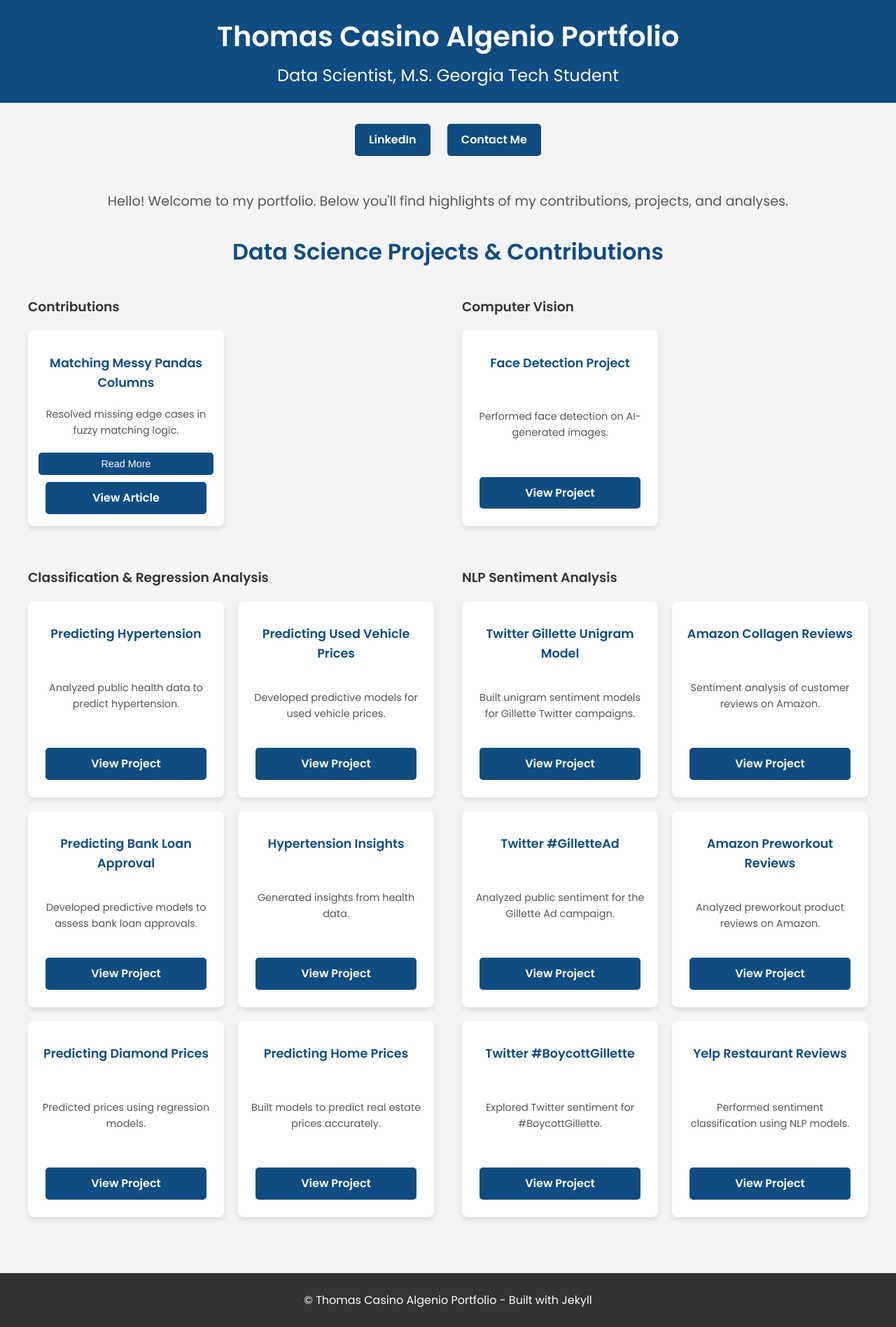
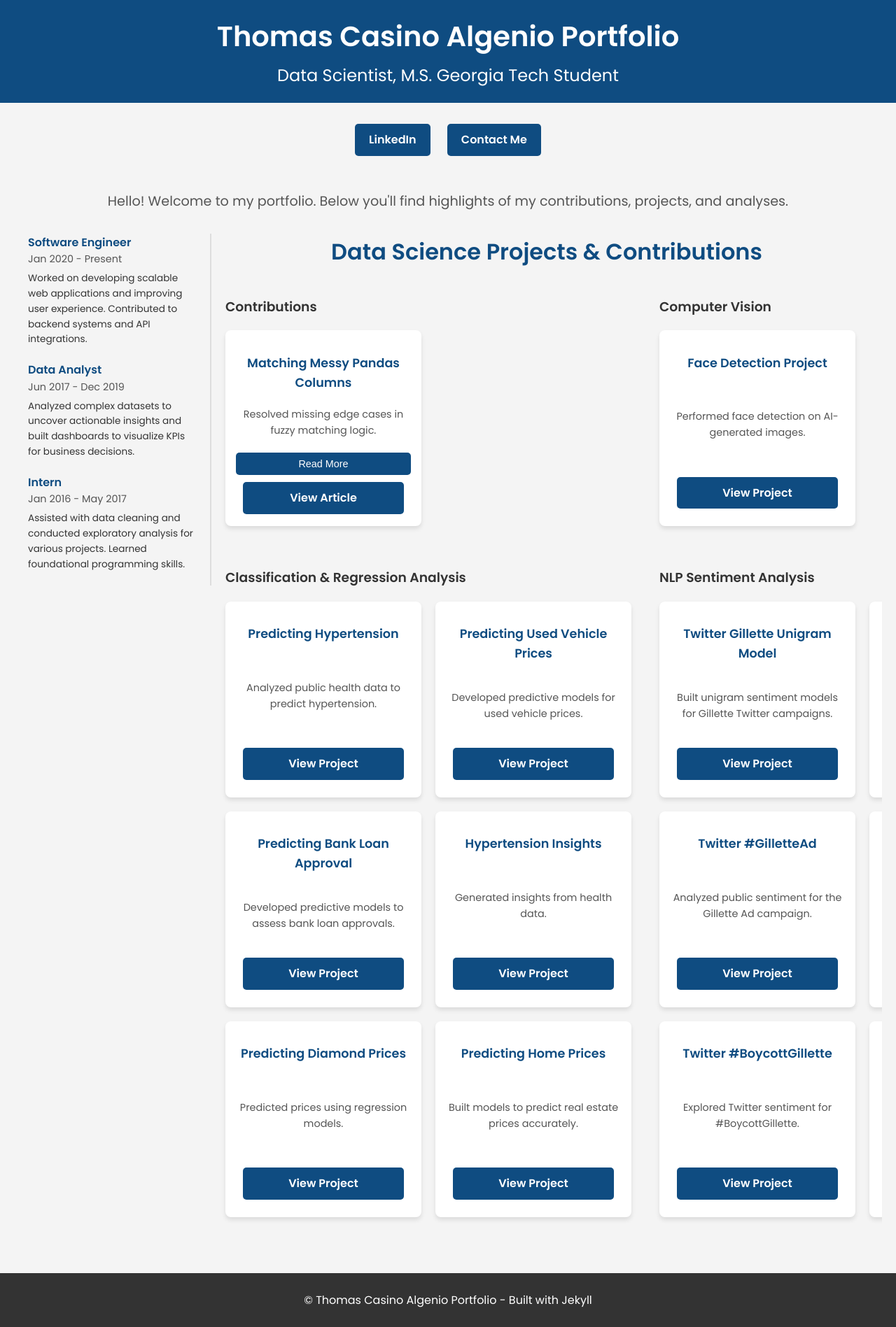
Before and after one commit to thomasalgenio/Thomas_Portfolio, a Jekyll site: the page built from README.md, in a window 1280 px wide. Shown: the whole page at 70% size. Built offline with Jekyll 4.4.1, drawn with Linux system fonts in a browser that asks for light colours; our own code applies the rules of GitHub Pages for plain Markdown files.

Commit message:
Update default.html

```diff
--- a/_layouts/default.html
+++ b/_layouts/default.html
@@ -6,6 +6,39 @@
     <title>{{ site.title }}</title>
     <link href="https://fonts.googleapis.com/css2?family=Poppins:wght@400;600&display=swap" rel="stylesheet">
     <style>
+
+    /* Timeline Styles */
+    .timeline {
+      width: 20%;
+      float: left;
+      padding-right: 20px;
+      border-right: 2px solid #ddd;
+      margin-right: 20px;
+    }
+
+    .timeline-item {
+      margin-bottom: 20px;
+    }
+
+    .timeline-item h3 {
+      margin: 0;
+      font-size: 1rem;
+      color: #0F4C81;
+    }
+
+    .timeline-item span {
+      font-size: 0.9rem;
+      color: #555;
+      display: block;
+      margin-bottom: 5px;
+    }
+
+    .timeline-item p {
+      font-size: 0.85rem;
+      color: #333;
+      margin: 0;
+    }
+
       /* General Styles */
       body {
         font-family: 'Poppins', sans-serif;
@@ -198,6 +231,25 @@
         Hello! Welcome to my portfolio. Below you'll find highlights of my contributions, projects, and analyses.
       </div>
 
+      <!-- Work Experience Timeline -->
+      <div class="timeline">
+        <div class="timeline-item">
+          <h3>Software Engineer</h3>
+          <span>Jan 2020 - Present</span>
+          <p>Worked on developing scalable web applications and improving user experience. Contributed to backend systems and API integrations.</p>
+        </div>
+        <div class="timeline-item">
+          <h3>Data Analyst</h3>
+          <span>Jun 2017 - Dec 2019</span>
+          <p>Analyzed complex datasets to uncover actionable insights and built dashboards to visualize KPIs for business decisions.</p>
+        </div>
+        <div class="timeline-item">
+          <h3>Intern</h3>
+          <span>Jan 2016 - May 2017</span>
+          <p>Assisted with data cleaning and conducted exploratory analysis for various projects. Learned foundational programming skills.</p>
+        </div>
+      </div>
+
       <!-- Data Science Projects & Contributions -->
       <section>
         <h2>Data Science Projects & Contributions</h2>
```
